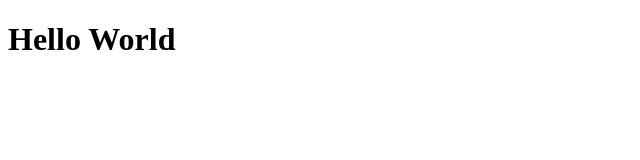
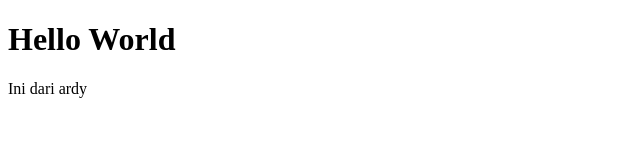
Before and after one commit to GoesDey/WebS, a plain HTML site: page index.html in a window 1280 px wide. Shown: the whole page, without its empty margins (0-640 px from the left). Drawn offline with Linux system fonts and the light colour scheme.

Commit message:
menambahkan tag p dan index.js

```diff
--- a/index.html
+++ b/index.html
@@ -7,5 +7,6 @@
 </head>
 <body>
      <h1>Hello World</h1>
+     <p>Ini dari ardy</p>
 </body>
 </html>
```
Also changed, not shown: index.js (added).
